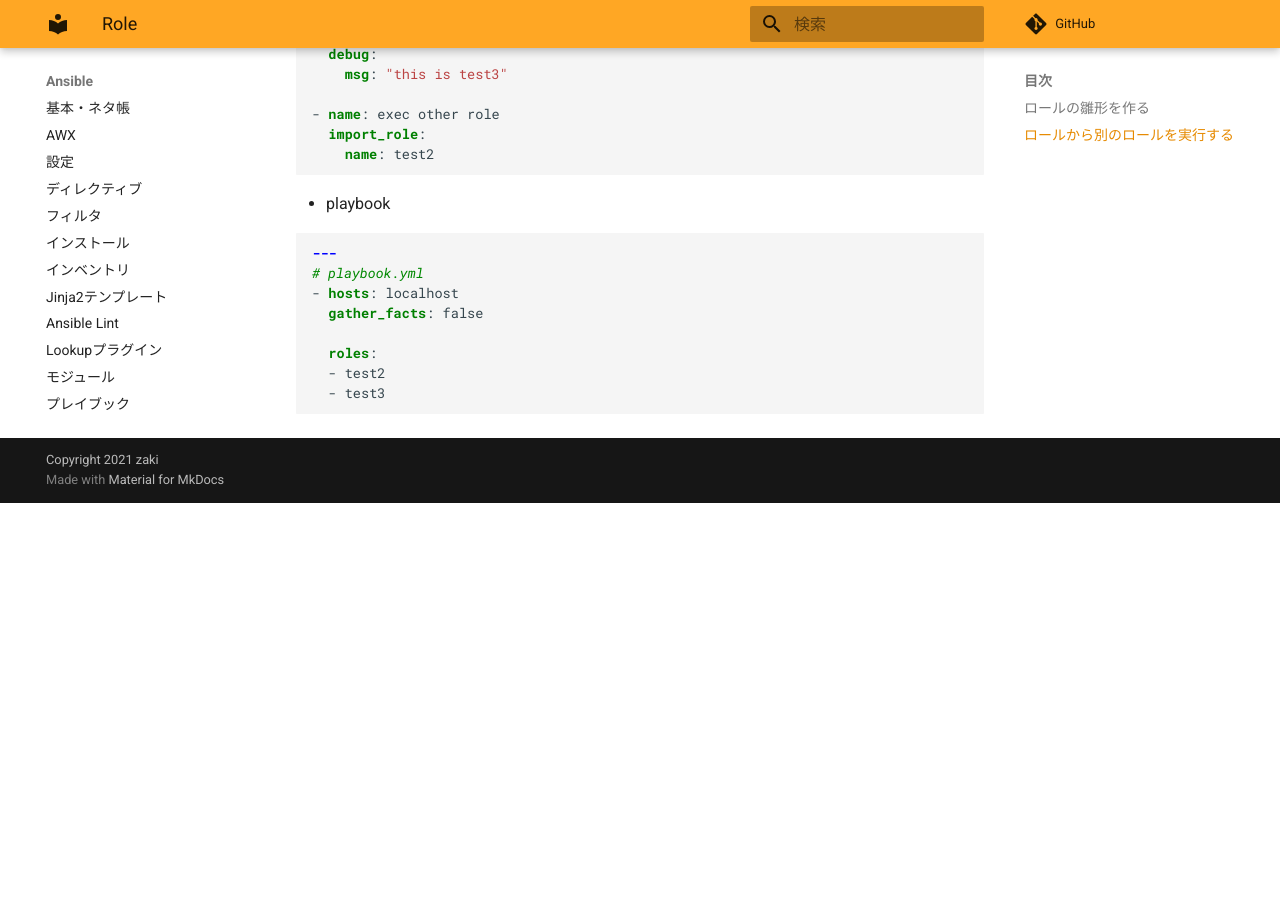
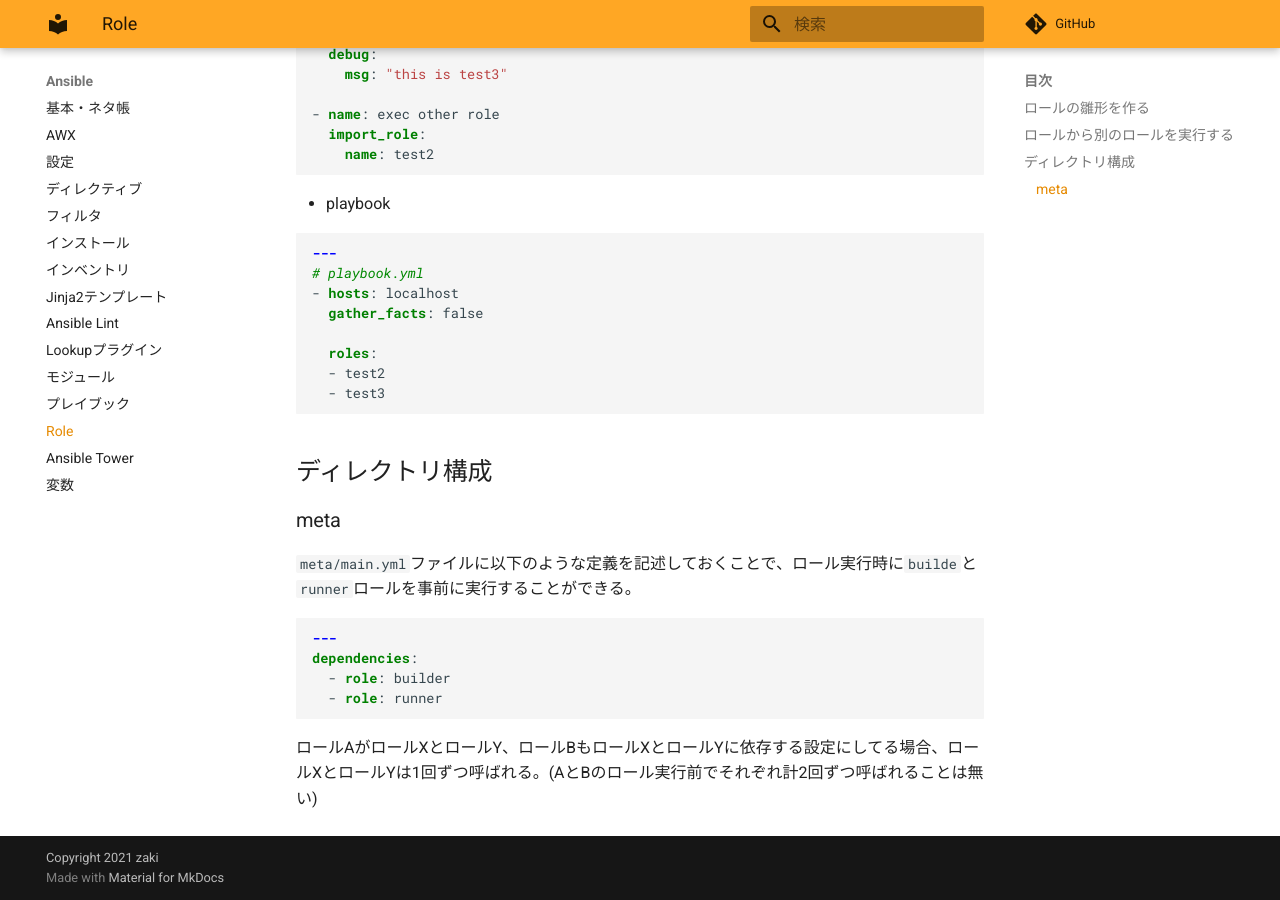
Before and after one commit to zaki-lknr/docs, an MkDocs documentation site: the page built from docs/Ansible/role.md, in a window 1280 px wide and 900 px high, scrolled down 1137 px. Built offline with MkDocs 1.6.1 and Material for MkDocs 9.7.7, drawn with Linux system fonts in a browser that asks for light colours; comment, search, counter and statistics services are not loaded; before the commit the page ends 1640 px from its top, so only the background shows below that.

Commit message:
add: ansible/role: metaのdependenciesについて

````diff
--- a/docs/Ansible/role.md
+++ b/docs/Ansible/role.md
@@ -69,3 +69,18 @@ $ find
   - test2
   - test3
 ```
+
+## ディレクトリ構成
+
+### meta
+
+`meta/main.yml`ファイルに以下のような定義を記述しておくことで、ロール実行時に`builde`と`runner`ロールを事前に実行することができる。
+
+```yaml
+---
+dependencies:
+  - role: builder
+  - role: runner
+```
+
+ロールAがロールXとロールY、ロールBもロールXとロールYに依存する設定にしてる場合、ロールXとロールYは1回ずつ呼ばれる。(AとBのロール実行前でそれぞれ計2回ずつ呼ばれることは無い)
````
